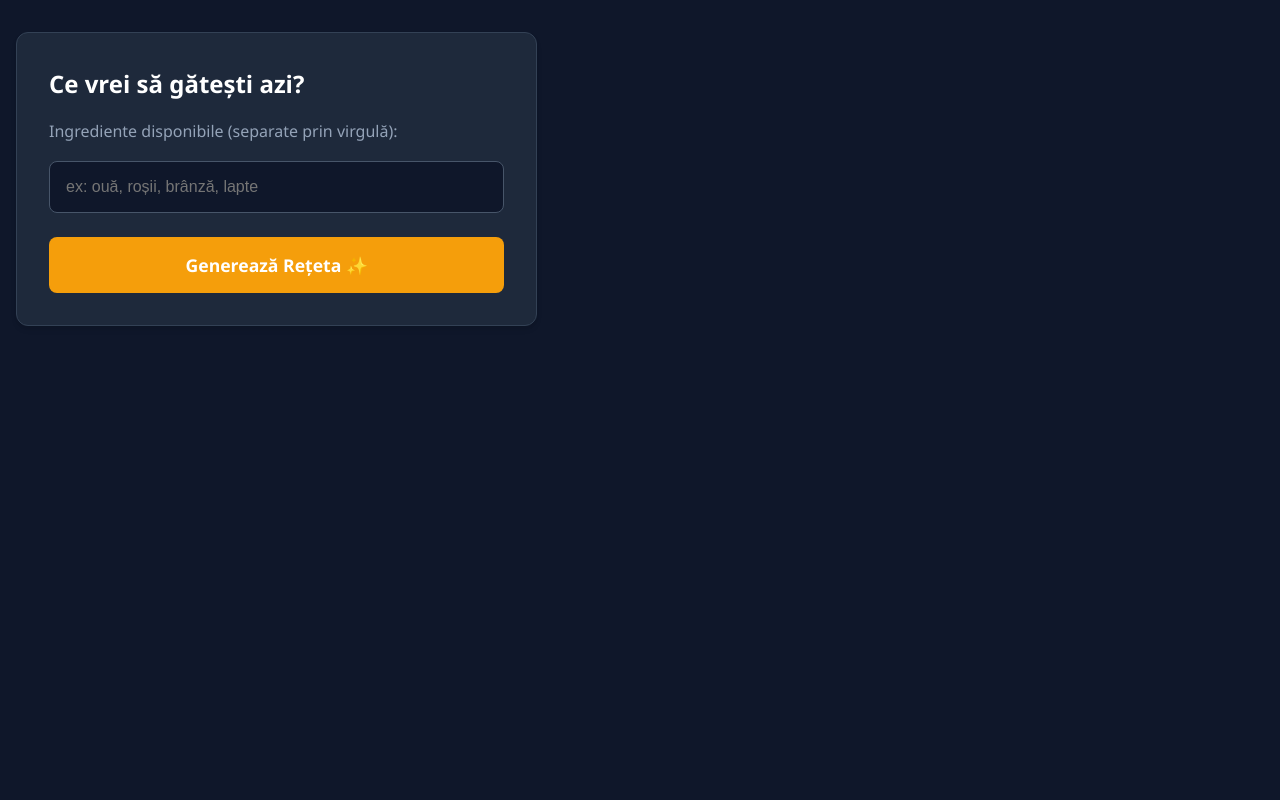
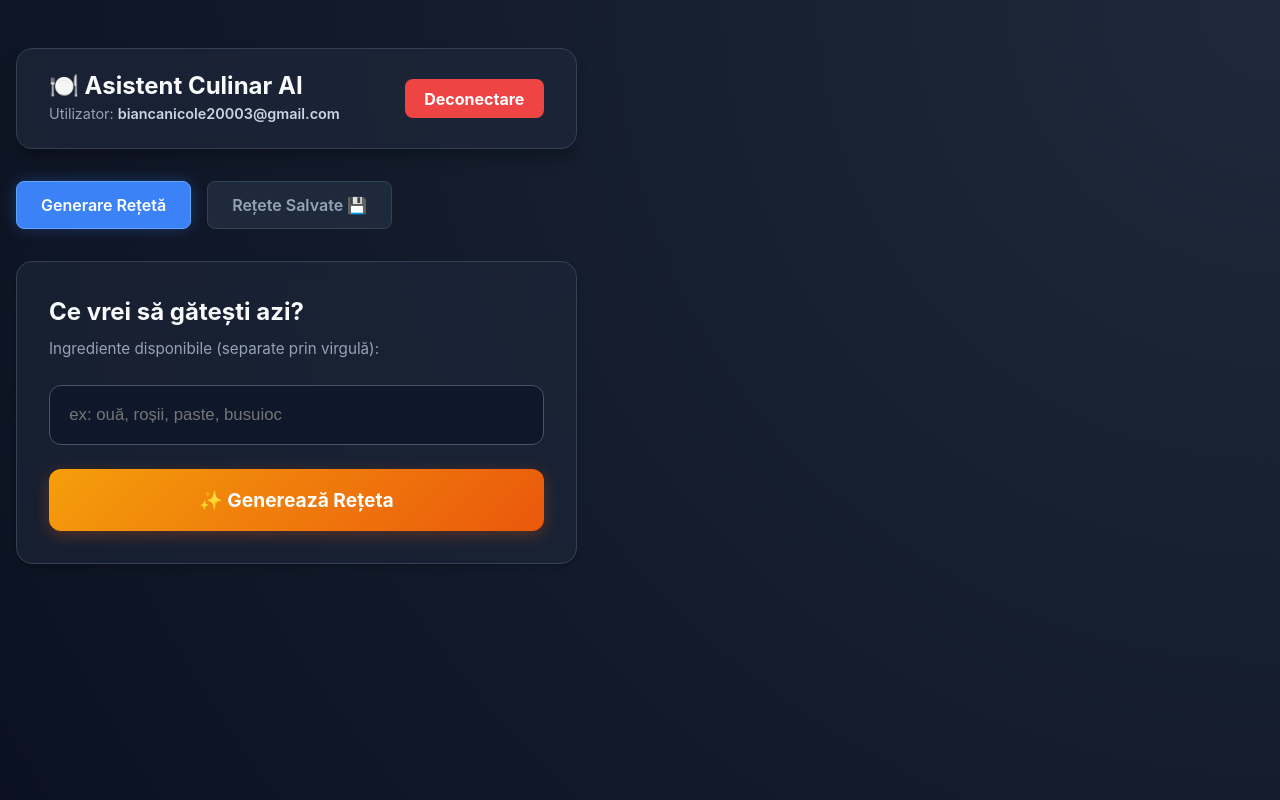
Before and after one commit to BiancaNicole1/Recipe-AI-Assistant, a React (Vite) app in the folder frontend/: page / in a window 1280 px wide. Built offline with nearby package versions, Linux system fonts and the light colour scheme.

Commit message:
modificari frontend

```diff
--- a/frontend/src/App.css
+++ b/frontend/src/App.css
@@ -1,115 +1,236 @@
-/* Resetare de bază */
-* {
-  box-sizing: border-box;
-  margin: 0;
-  padding: 0;
+/* RESET & BASE */
+* { box-sizing: border-box; margin: 0; padding: 0; }
+
+body {
+  background-color: #0b1120;
+  background-image: radial-gradient(circle at top right, #1e293b, #0b1120);
+  color: #f8fafc;
+  font-family: 'Inter', 'Segoe UI', system-ui, sans-serif;
+  min-height: 100vh;
 }
 
-body {
-  background-color: #0f172a; /* Un albastru închis foarte modern */
-  color: #f1f5f9;
-  font-family: 'Segoe UI', Tahoma, Geneva, Verdana, sans-serif;
-  line-height: 1.6;
+/* LAYOUT: Centrare Perfectă */
+.app-wrapper {
+  display: flex;
+  justify-content: center; /* Centrează pe axa X */
+  align-items: flex-start;
+  padding: 3rem 1rem;
+  min-height: 100vh;
 }
 
-/* Containerul principal care ține totul pe centru */
-.app-container {
-  min-height: 100vh;
+.main-container {
+  width: 100%;
+  max-width: 850px; /* Lățimea ideală, nu se lățește aiurea pe desktop */
   display: flex;
   flex-direction: column;
-  align-items: center; /* Centrează pe orizontală */
-  padding: 2rem 1rem;
+  gap: 2rem;
 }
 
-/* Limităm lățimea ca să nu se întindă pe tot ecranul pe monitoare mari */
-.content-wrapper {
+/* HEADER */
+.top-header {
+  background: rgba(30, 41, 59, 0.7);
+  backdrop-filter: blur(10px);
+  border: 1px solid #334155;
+  border-radius: 16px;
+  padding: 1.5rem 2rem;
+  display: flex;
+  justify-content: space-between;
+  align-items: center;
+  box-shadow: 0 10px 15px -3px rgba(0, 0, 0, 0.3);
+}
+
+.header-info h1 { font-size: 1.5rem; color: #f8fafc; margin-bottom: 0.2rem; }
+.header-info p { color: #94a3b8; font-size: 0.9rem; }
+.user-email { color: #cbd5e1; font-weight: 600; }
+
+.btn-logout {
+  background-color: #ef4444;
+  color: white;
+  border: none;
+  padding: 0.6rem 1.2rem;
+  border-radius: 8px;
+  font-weight: bold;
+  cursor: pointer;
+  transition: all 0.2s ease;
+}
+.btn-logout:hover { background-color: #dc2626; transform: translateY(-2px); }
+
+/* TABS */
+.tabs-container {
+  display: flex;
+  gap: 1rem;
+}
+
+.tab-btn {
+  background: #1e293b;
+  color: #94a3b8;
+  border: 1px solid #334155;
+  padding: 0.8rem 1.5rem;
+  border-radius: 8px;
+  font-size: 1rem;
+  font-weight: 600;
+  cursor: pointer;
+  transition: all 0.3s;
+}
+
+.tab-btn:hover { background: #334155; color: #f8fafc; }
+.tab-btn.active {
+  background: #3b82f6;
+  color: white;
+  border-color: #60a5fa;
+  box-shadow: 0 0 15px rgba(59, 130, 246, 0.3);
+}
+
+/* CARDS (Glassmorphism) */
+.glass-card {
+  background: rgba(30, 41, 59, 0.6);
+  backdrop-filter: blur(12px);
+  border: 1px solid #334155;
+  border-radius: 16px;
+  padding: 2rem;
+  box-shadow: 0 4px 6px -1px rgba(0, 0, 0, 0.2);
+}
+
+.glass-card h2 { color: #f8fafc; margin-bottom: 0.5rem; }
+.subtitle { color: #94a3b8; margin-bottom: 1.5rem; font-size: 0.95rem; }
+
+/* FORM ELEMENTS */
+.pro-input {
   width: 100%;
-  max-width: 800px;
+  padding: 1.2rem;
+  background-color: #0f172a;
+  border: 1px solid #475569;
+  border-radius: 12px;
+  color: #f8fafc;
+  font-size: 1.05rem;
+  margin-bottom: 1.5rem;
+  transition: all 0.3s ease;
+}
+
+.pro-input:focus {
+  outline: none;
+  border-color: #f59e0b;
+  box-shadow: 0 0 0 3px rgba(245, 158, 11, 0.2);
+}
+
+.btn-generate {
+  width: 100%;
+  padding: 1.2rem;
+  background: linear-gradient(135deg, #f59e0b, #ea580c);
+  color: white;
+  font-size: 1.2rem;
+  font-weight: bold;
+  border: none;
+  border-radius: 12px;
+  cursor: pointer;
+  transition: all 0.3s ease;
+  box-shadow: 0 4px 15px rgba(234, 88, 12, 0.3);
+}
+
+.btn-generate:hover:not(:disabled) {
+  transform: translateY(-2px);
+  box-shadow: 0 6px 20px rgba(234, 88, 12, 0.4);
+}
+.btn-generate:disabled { background: #475569; cursor: not-allowed; box-shadow: none; opacity: 0.7; }
+
+/* ALERTS */
+.alert-box {
+  padding: 1rem 1.5rem;
+  border-radius: 12px;
+  font-size: 0.95rem;
+  line-height: 1.5;
+}
+.alert-box.error { background-color: rgba(127, 29, 29, 0.5); border: 1px solid #b91c1c; color: #fca5a5; }
+.alert-box.success { background-color: rgba(20, 83, 45, 0.5); border: 1px solid #16a34a; color: #86efac; }
+.alert-box.mini { padding: 0.8rem; margin-bottom: 1rem; font-size: 0.9rem; }
+
+/* RESULTS AREA */
+.results-header {
+  display: flex;
+  justify-content: space-between;
+  align-items: center;
+  border-bottom: 1px solid #334155;
+  padding-bottom: 1rem;
+  margin-bottom: 1.5rem;
+}
+
+.btn-save {
+  background-color: #10b981;
+  color: white;
+  border: none;
+  padding: 0.5rem 1rem;
+  border-radius: 8px;
+  font-weight: 600;
+  cursor: pointer;
+  transition: background-color 0.2s;
+}
+.btn-save:hover:not(:disabled) { background-color: #059669; }
+
+/* MARKDOWN STYLING */
+.markdown-container {
+  color: #e2e8f0;
+  line-height: 1.7;
+  font-size: 1.05rem;
+}
+.markdown-container h1, .markdown-container h2, .markdown-container h3 {
+  color: #fbbf24;
+  margin-top: 2rem;
+  margin-bottom: 1rem;
+}
+.markdown-container h1:first-child, .markdown-container h2:first-child { margin-top: 0; }
+.markdown-container ul, .markdown-container ol { margin-left: 1.5rem; margin-bottom: 1.5rem; }
+.markdown-container li { margin-bottom: 0.5rem; }
+.markdown-container strong { color: #f8fafc; }
+.saved-recipes-container {
   display: flex;
   flex-direction: column;
   gap: 1.5rem;
 }
 
-/* Design-ul "Cardurilor" (Cutiile gri) */
-.card {
-  background-color: #1e293b;
-  border-radius: 12px;
-  padding: 2rem;
-  box-shadow: 0 4px 6px -1px rgba(0, 0, 0, 0.1), 0 2px 4px -1px rgba(0, 0, 0, 0.06);
-  border: 1px solid #334155;
+.saved-item {
+  border-left: 5px solid #f59e0b; /* O dungă portocalie în stânga */
+  transition: transform 0.2s;
 }
 
-.card h2 {
-  margin-bottom: 1rem;
-  font-size: 1.5rem;
-  color: #ffffff;
+.saved-item:hover {
+  transform: scale(1.01);
 }
 
-/* Input-ul pentru ingrediente */
-.input-field {
-  width: 100%;
-  padding: 1rem;
-  background-color: #0f172a;
-  border: 1px solid #475569;
-  border-radius: 8px;
-  color: #f8fafc;
-  font-size: 1rem;
-  margin-bottom: 1.5rem;
-  transition: border-color 0.3s ease;
+.saved-item-header {
+  display: flex;
+  justify-content: space-between;
+  align-items: center;
+  margin-bottom: 1rem;
+  border-bottom: 1px dashed #334155;
+  padding-bottom: 0.5rem;
 }
 
-.input-field:focus {
-  outline: none;
-  border-color: #f59e0b; /* Portocaliu la focus */
+.date-tag {
+  font-size: 0.8rem;
+  background: #334155;
+  padding: 0.2rem 0.6rem;
+  border-radius: 20px;
+  color: #94a3b8;
 }
 
-/* Butonul principal portocaliu */
-.btn-primary {
-  width: 100%;
-  padding: 1rem;
-  background-color: #f59e0b;
-  color: #ffffff;
-  font-weight: bold;
-  font-size: 1.1rem;
-  border: none;
-  border-radius: 8px;
-  cursor: pointer;
-  transition: background-color 0.3s ease, transform 0.1s ease;
-}
-
-.btn-primary:hover {
-  background-color: #d97706;
-}
-
-.btn-primary:active {
-  transform: scale(0.98);
-}
-
-.btn-primary:disabled {
-  background-color: #94a3b8;
-  cursor: not-allowed;
-}
-
-/* Stilizarea textului generat (Markdown) */
-.recipe-content {
-  background-color: #0f172a;
-  padding: 1.5rem;
-  border-radius: 8px;
-  border: 1px solid #334155;
-  color: #cbd5e1;
-}
-
-.recipe-content h2, .recipe-content h3 {
-  color: #f59e0b;
-  margin-top: 1.5rem;
-  margin-bottom: 0.5rem;
-}
-
-.recipe-content ul, .recipe-content ol {
-  margin-left: 1.5rem;
+.ingredients-tag {
+  font-size: 0.9rem;
+  color: #60a5fa;
   margin-bottom: 1rem;
 }
 
-.recipe-content li {
-  margin-bottom: 0.5rem;
+.markdown-container.mini {
+  font-size: 0.95rem;
+  max-height: 300px; /* Ca să nu fie gigantice dacă sunt multe */
+  overflow-y: auto;
+  background: rgba(0,0,0,0.2);
+  padding: 1rem;
+  border-radius: 8px;
 }
+
+/* ANIMATIONS */
+.animate-fade-in { animation: fadeIn 0.4s ease-out; }
+.animate-slide-up { animation: slideUp 0.5s ease-out; }
+
+@keyframes fadeIn { from { opacity: 0; } to { opacity: 1; } }
+@keyframes slideUp { from { opacity: 0; transform: translateY(20px); } to { opacity: 1; transform: translateY(0); } }
--- a/frontend/src/App.jsx
+++ b/frontend/src/App.jsx
@@ -1,15 +1,20 @@
 import React, { useState } from 'react';
 import ReactMarkdown from 'react-markdown';
-import './App.css'; // Asigură-te că importul către CSS este corect
+import './App.css';
 
-function App() {
+export default function App() {
+  const [activeTab, setActiveTab] = useState('generate');
   const [ingredients, setIngredients] = useState('');
   const [recipe, setRecipe] = useState('');
   const [loading, setLoading] = useState(false);
   const [error, setError] = useState('');
+  const [savedRecipes, setSavedRecipes] = useState([]);
+  const [loadingSaved, setLoadingSaved] = useState(false);
+  const [saving, setSaving] = useState(false);
+  const [saveMessage, setSaveMessage] = useState('');
 
-  // Înlocuiește cu adresa ta de pe Render
-  const URL_BACKEND = 'https://recipe-ai-assistant-backend.onrender.com/api/generate-recipe';
+  const URL_GENERATE = 'https://recipe-ai-assistant-backend.onrender.com/api/generate-recipe';
+  const URL_SAVE = 'https://recipe-ai-assistant-backend.onrender.com/api/save-recipe';
 
   const handleGenerate = async () => {
     if (!ingredients.trim()) {
@@ -20,12 +25,12 @@ function App() {
     setLoading(true);
     setError('');
     setRecipe('');
+    setSaveMessage('');
 
     try {
-      // Transformăm textul într-un array, separat prin virgulă
       const ingredientsArray = ingredients.split(',').map(item => item.trim());
 
-      const response = await fetch(URL_BACKEND, {
+      const response = await fetch(URL_GENERATE, {
         method: 'POST',
         headers: { 'Content-Type': 'application/json' },
         body: JSON.stringify({ ingredients: ingredientsArray })
@@ -34,7 +39,7 @@ function App() {
       const data = await response.json();
 
       if (!response.ok) {
-        throw new Error(data.error || 'A apărut o eroare la server.');
+        throw new Error(data.error || 'A apărut o eroare la comunicarea cu serverul.');
       }
 
       setRecipe(data.recipe);
@@ -45,49 +50,161 @@ function App() {
     }
   };
 
+  const handleSave = async () => {
+    setSaving(true);
+    setSaveMessage('');
+    try {
+      const response = await fetch(URL_SAVE, {
+        method: 'POST',
+        headers: { 'Content-Type': 'application/json' },
+        body: JSON.stringify({
+          userId: 'user-demo-123', // Până implementezi autentificarea reală
+          title: 'Rețetă Generată AI',
+          ingredients: ingredients.split(',').map(i => i.trim()),
+          recipeText: recipe
+        })
+      });
+
+      const data = await response.json();
+      if (!response.ok) throw new Error(data.error);
+
+      setSaveMessage('✅ Rețeta a fost salvată cu succes în Supabase!');
+    } catch (err) {
+      setSaveMessage('❌ Eroare la salvare: ' + err.message);
+    } finally {
+      setSaving(false);
+    }
+  };
+
+  const fetchSavedRecipes = async () => {
+  setLoadingSaved(true);
+  try {
+    const response = await fetch('https://recipe-ai-assistant-backend.onrender.com/api/get-recipes');
+    const data = await response.json();
+    if (response.ok) {
+      setSavedRecipes(data);
+    }
+  } catch (err) {
+    console.error("Eroare la încărcare:", err);
+  } finally {
+    setLoadingSaved(false);
+  }
+};
+
   return (
-    <div className="app-container">
-      <div className="content-wrapper">
+    <div className="app-wrapper">
+      <div className="main-container">
 
-        {/* Secțiunea de Input */}
-        <div className="card">
+        {/* HEADER */}
+        <header className="top-header">
+          <div className="header-info">
+            <h1>🍽️ Asistent Culinar AI</h1>
+            <p>Utilizator: <span className="user-email">biancanicole20003@gmail.com</span></p>
+          </div>
+          <button className="btn-logout">Deconectare</button>
+        </header>
+
+        {/* TABS */}
+        <div className="tabs-container">
+          <button
+            className={`tab-btn ${activeTab === 'generate' ? 'active' : ''}`}
+            onClick={() => setActiveTab('generate')}
+          >
+            Generare Rețetă
+          </button>
+          <button
+            className={`tab-btn ${activeTab === 'saved' ? 'active' : ''}`}
+            onClick={() => {
+    setActiveTab('saved');
+    fetchSavedRecipes(); // Încărcăm datele când dăm click pe tab
+  }}
+>
+  Rețete Salvate 💾
+          </button>
+        </div>
+
+        {/* CONTENT AREA */}
+        {activeTab === 'generate' && (
+          <div className="content-area animate-fade-in">
+
+            {/* INPUT SECTION */}
+            <div className="glass-card">
               <h2>Ce vrei să gătești azi?</h2>
-          <p style={{ marginBottom: '1rem', color: '#94a3b8' }}>
-            Ingrediente disponibile (separate prin virgulă):
-          </p>
+              <p className="subtitle">Ingrediente disponibile (separate prin virgulă):</p>
 
               <input
                 type="text"
-            className="input-field"
-            placeholder="ex: ouă, roșii, brânză, lapte"
+                className="pro-input"
+                placeholder="ex: ouă, roșii, paste, busuioc"
                 value={ingredients}
                 onChange={(e) => setIngredients(e.target.value)}
+                onKeyDown={(e) => e.key === 'Enter' && handleGenerate()}
               />
 
               <button
-            className="btn-primary"
+                className="btn-generate"
                 onClick={handleGenerate}
                 disabled={loading}
               >
-            {loading ? 'Bucătarul AI gătește... 👨‍🍳' : 'Generează Rețeta ✨'}
+                {loading ? '⏳ AI-ul creează magia...' : '✨ Generează Rețeta'}
               </button>
             </div>
 
-        {/* Mesaj de Eroare */}
+            {/* ERROR ALERT */}
             {error && (
-          <div style={{ padding: '1rem', backgroundColor: '#7f1d1d', color: '#fca5a5', borderRadius: '8px', textAlign: 'center' }}>
-            {error}
+              <div className="alert-box error">
+                <p><strong>Eroare:</strong> {error}</p>
               </div>
             )}
 
-        {/* Secțiunea Rezultatului */}
+            {/* RESULTS SECTION */}
             {recipe && (
-          <div className="card">
-            <h2>Rețeta Ta</h2>
-            <div className="recipe-content">
-              {/* Aici ReactMarkdown face magia și transformă steluțele în design */}
+              <div className="glass-card results-card animate-slide-up">
+                <div className="results-header">
+                  <h2>Rețetă Generată</h2>
+                  <button className="btn-save" onClick={handleSave} disabled={saving}>
+                    {saving ? 'Se salvează...' : '💾 Salvează Rețeta'}
+                  </button>
+                </div>
+
+                {saveMessage && (
+                  <div className={`alert-box mini ${saveMessage.includes('❌') ? 'error' : 'success'}`}>
+                    {saveMessage}
+                  </div>
+                )}
+
+                <div className="markdown-container">
                   <ReactMarkdown>{recipe}</ReactMarkdown>
                 </div>
+              </div>
+            )}
+          </div>
+        )}
+
+        {activeTab === 'saved' && (
+  <div className="saved-recipes-container animate-fade-in">
+    {loadingSaved ? (
+      <div className="glass-card" style={{ textAlign: 'center' }}>
+        <p>⏳ Se încarcă bunătățile tale din baza de date...</p>
+      </div>
+    ) : savedRecipes.length > 0 ? (
+      savedRecipes.map((item) => (
+        <div key={item.id} className="glass-card saved-item">
+          <div className="saved-item-header">
+            <h3>{item.title || 'Rețetă AI'}</h3>
+            <span className="date-tag">{new Date(item.created_at).toLocaleDateString()}</span>
+          </div>
+          <p className="ingredients-tag"><strong>Ingrediente:</strong> {Array.isArray(item.ingredients) ? item.ingredients.join(', ') : item.ingredients}</p>
+          <div className="markdown-container mini">
+            <ReactMarkdown>{item.recipe_text}</ReactMarkdown>
+          </div>
+        </div>
+      ))
+    ) : (
+      <div className="glass-card" style={{ textAlign: 'center' }}>
+        <p>Nu ai nicio rețetă salvată încă. Generează una și apasă pe butonul de salvare! 👩‍🍳</p>
+      </div>
+    )}
   </div>
 )}
 
@@ -95,5 +212,3 @@ function App() {
     </div>
   );
 }
-
-export default App;
```
Also changed, not shown: 1 other file (tests, documents, lock files or other folders). Lines whose indentation alone changed are shown as unchanged.
